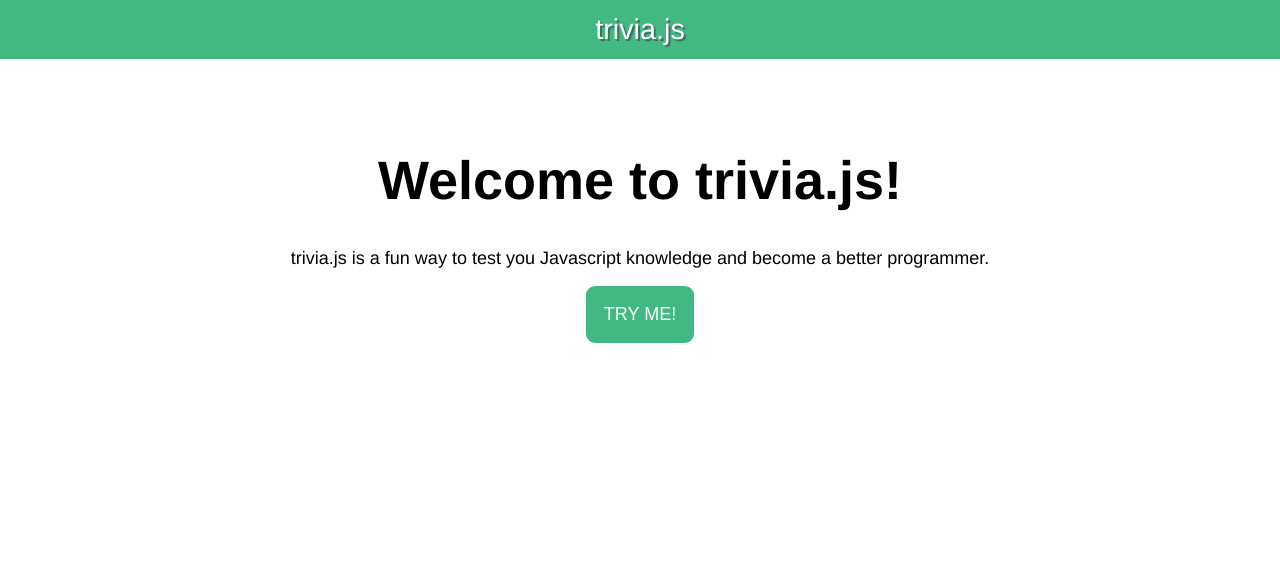
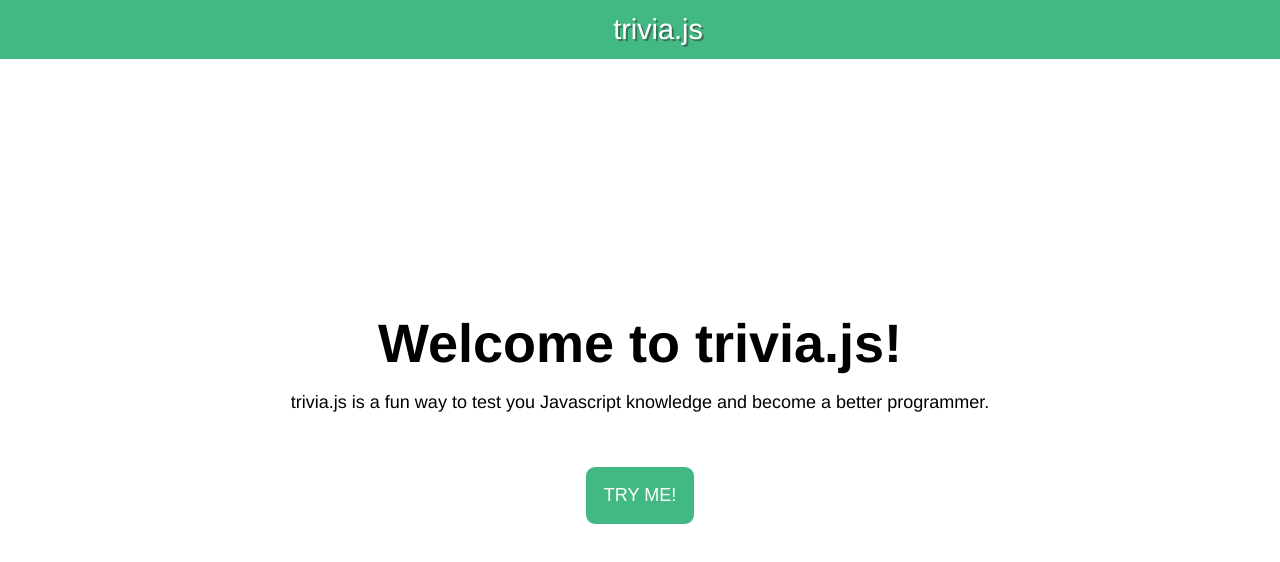
Before and after one commit to smonusbonus/trivia-js, a Vue app: page / in a window 1280 px wide. Shown: the top 562 px of the page. Built offline with nearby package versions, Linux system fonts and the light colour scheme; a web font is replaced by a local one.

Commit message:
Center welcome message vertically

```diff
--- a/src/components/Hello.vue
+++ b/src/components/Hello.vue
@@ -6,9 +6,13 @@
       <span class="time" v-if="game.hasStarted">Time left: <strong>{{ game.timeLeft / 1000 }}</strong></span>
     </header>
     <div class="welcome-message" v-if="!game.hasStarted">
-      <h1>Welcome to trivia.js!</h1>
-      <p>trivia.js is a fun way to test you Javascript knowledge and become a better programmer.</p>
-      <button type="button" v-on:click="game.startGame()">Try me!</button>
+      <div class="welcome-text">
+        <h1>Welcome to trivia.js!</h1>
+        <p>trivia.js is a fun way to test you Javascript knowledge and become a better programmer.</p>
+      </div>
+      <div>
+        <button type="button" v-on:click="game.startGame()">Try me!</button>
+      </div>
     </div>
     <div class="game" v-if="game.hasStarted && !game.gameOver">
       <question
@@ -120,6 +124,7 @@ export default {
 <style scoped>
 h1 {
   font-size: 3rem;
+  margin-bottom: 0;
 }
 
 h1, h2 {
@@ -128,6 +133,14 @@ h1, h2 {
 
 .welcome-message {
   text-align: center;
+  display: flex;
+  flex-direction: column;
+  justify-content: center;
+  height: 100vh;
+}
+
+.welcome-text {
+  margin-bottom: 2rem;
 }
 
 header {
@@ -135,7 +148,8 @@ header {
   color: #fff;
   padding: 1rem;
   display: flex;
-  margin-bottom: 5rem;
+  position: fixed;
+  width: 100%;
 }
 
 header span {
```
